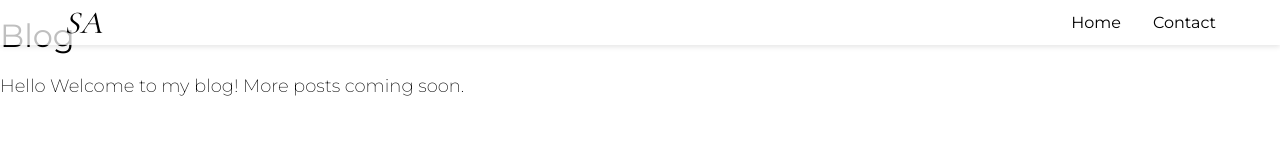
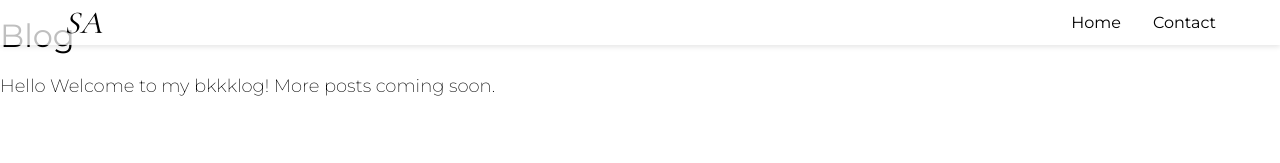
Before and after one commit to adesolasamuel/samueladesola-mlsa, a React (Vite) app: page /blog in a window 1280 px wide. Shown: the top 163 px of the page. Built offline with nearby package versions, Linux system fonts and the light colour scheme.

Commit message:
test GH2

```diff
--- a/src/Components/Blog.jsx
+++ b/src/Components/Blog.jsx
@@ -22,7 +22,7 @@ const Blog = () => {
       <div className="content">
         <section className="light" id="blog">
           <h2>Blog</h2>
-          <p>Hello Welcome to my blog! More posts coming soon.</p>
+          <p>Hello Welcome to my bkkklog! More posts coming soon.</p>
         </section>
       </div>
       <Footer {...siteProps} primaryColor={primaryColor} secondaryColor={secondaryColor} />
```
